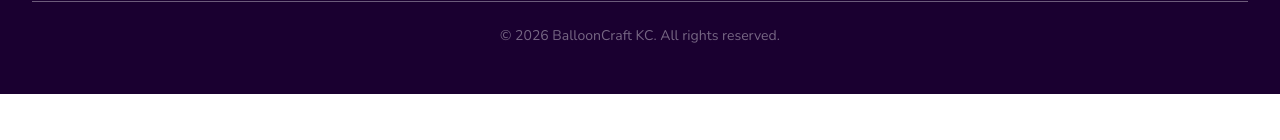
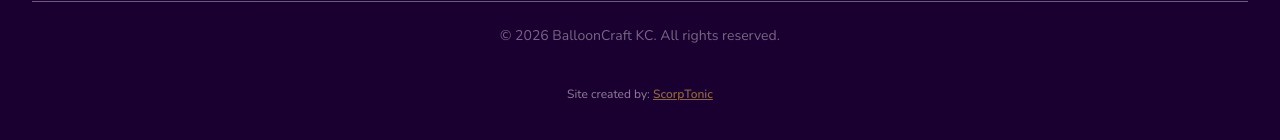
Before and after one commit to toniballoons/ballooncraftkc, a React (Vite) app: page / in a window 1280 px wide. Shown: the part 1961-2101 px from the top of the page. Before the commit the page ends 2055 px from the top, so only its background shows below. Built offline with nearby package versions, Linux system fonts and the light colour scheme; no server answers; the database is empty.

Commit message:
feat: add ScorpTonic credit below footer, theme-matched accent color

```diff
--- a/src/components/site/Footer.jsx
+++ b/src/components/site/Footer.jsx
@@ -85,6 +85,18 @@ export default function Footer() {
         <div className="border-t mt-8 pt-6 text-center text-sm opacity-40" style={{ borderColor: `${footerText}20` }}>
           {content.copyright}
         </div>
+        <div className="mt-6 pt-4 text-center text-xs opacity-50" style={{ borderTop: `1px solid ${footerText}10` }}>
+          Site created by:{' '}
+          <a
+            href="http://www.facebook.com/scorptonic"
+            target="_blank"
+            rel="noopener noreferrer"
+            className="underline hover:opacity-100 transition-opacity font-semibold"
+            style={{ color: footerAccent }}
+          >
+            ScorpTonic
+          </a>
+        </div>
       </div>
     </footer>
   );
```
